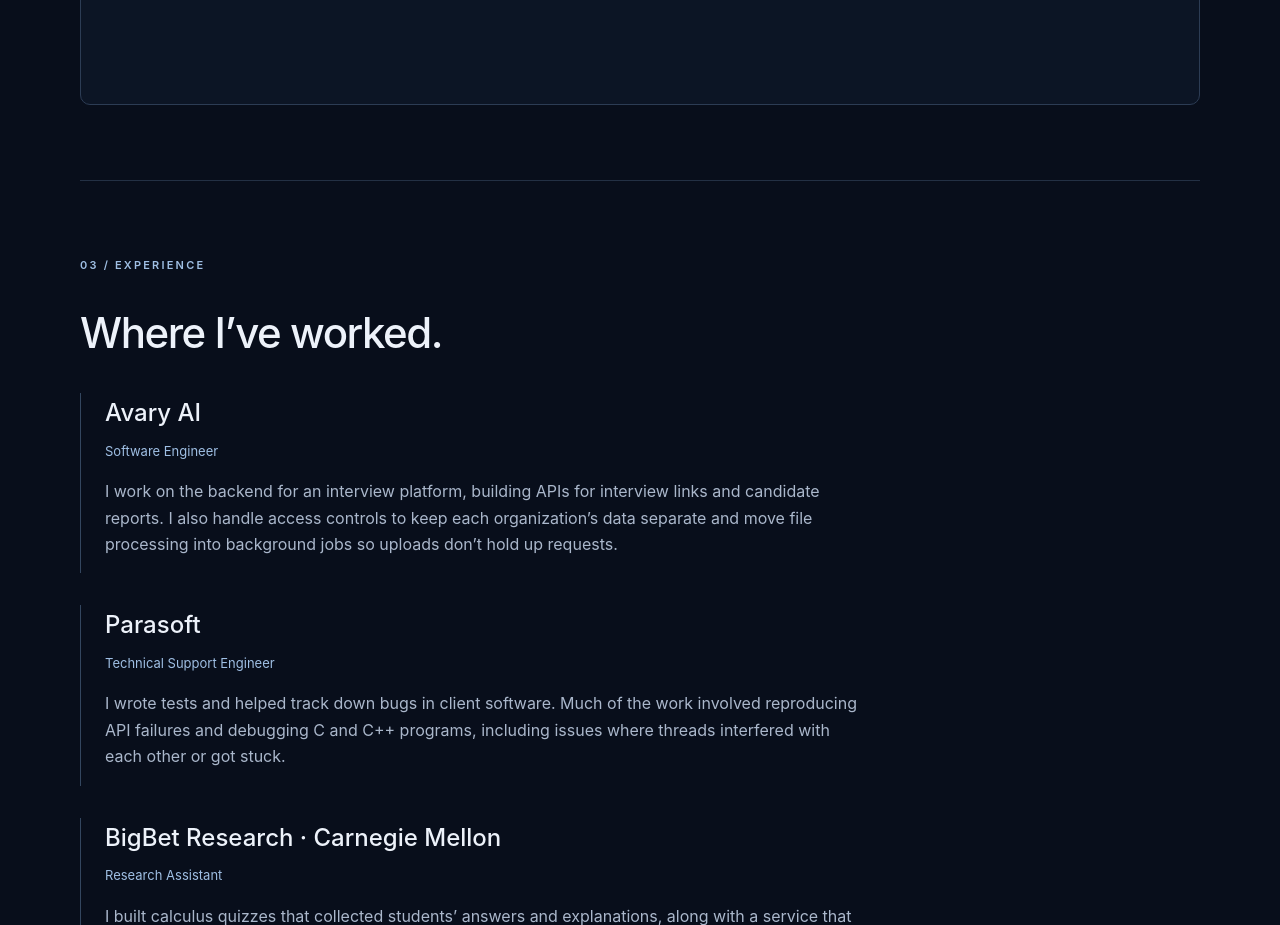
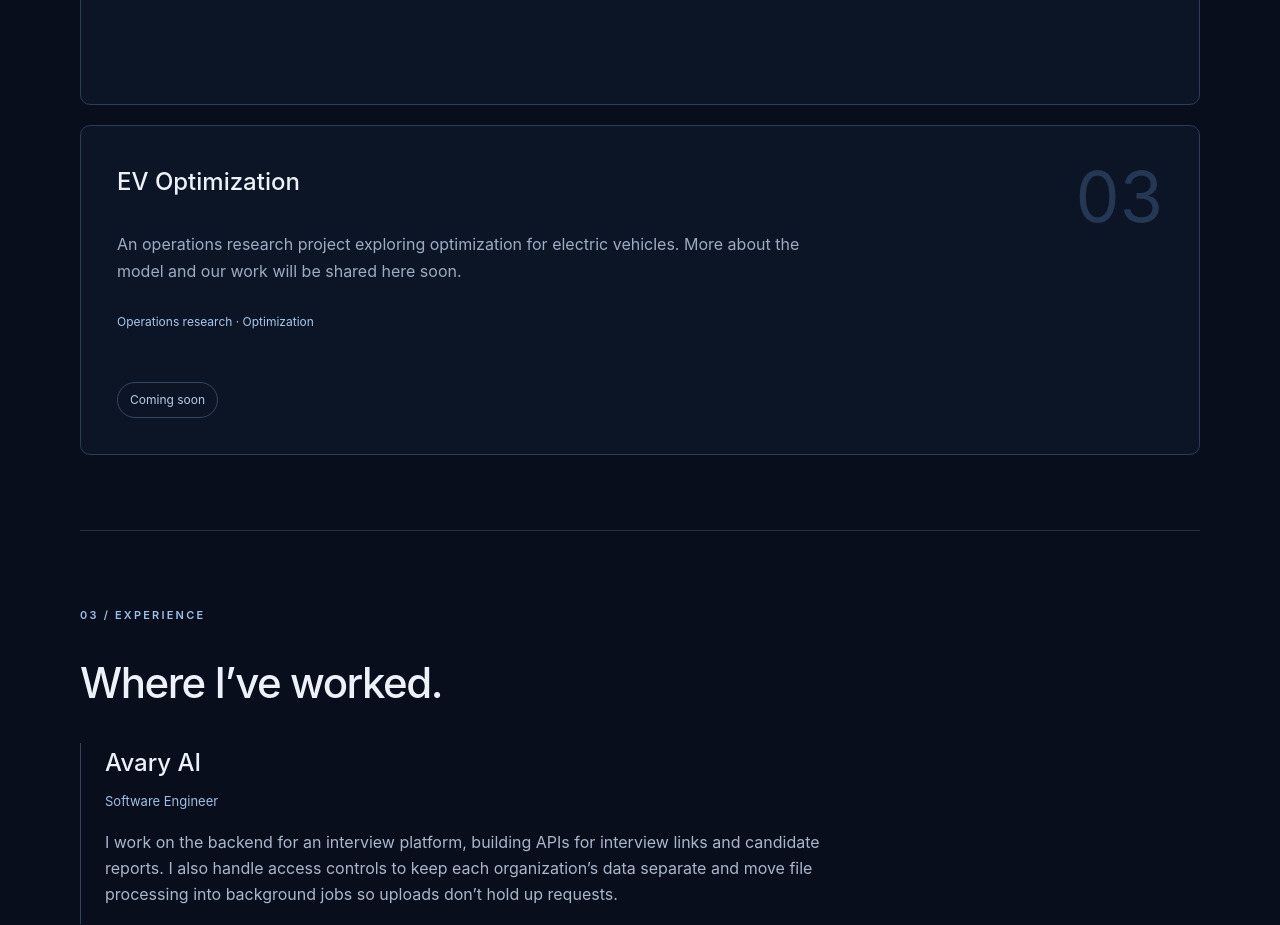
Before and after one commit to TakinaHua/takinahua.github.io, a React (Vite) app: page / in a window 1280 px wide. Shown: the part 1980-2905 px from the top of the page. Built offline with nearby package versions, Linux system fonts and the light colour scheme.

Commit message:
feat: add upcoming EV optimization project

```diff
--- a/src/App.tsx
+++ b/src/App.tsx
@@ -24,6 +24,7 @@ function App() {
           <div className="project-list">
             <article className="project"><div><h3>Atlas</h3><p>A trip planner for putting together, mapping, and sharing itineraries. I built the web app and a routing system that finds the shortest path between stops, so people can see how a trip fits together.</p><p className="tech">TypeScript · Next.js · Node.js · PostgreSQL</p><span className="status">Live demo coming soon</span></div><span className="project-number" aria-hidden="true">01</span></article>
             <article className="project"><div><h3>Fire and Ice</h3><p>A Python game I built with a team. I worked on player movement, collision detection, and camera and keyboard controls to make the game feel more responsive.</p><p className="tech">Python · OpenCV · cmu_graphics</p></div><span className="project-number" aria-hidden="true">02</span></article>
+            <article className="project"><div><h3>EV Optimization</h3><p>An operations research project exploring optimization for electric vehicles. More about the model and our work will be shared here soon.</p><p className="tech">Operations research · Optimization</p><span className="status">Coming soon</span></div><span className="project-number" aria-hidden="true">03</span></article>
           </div>
         </section>
         <section id="experience" aria-labelledby="experience-title">
```
